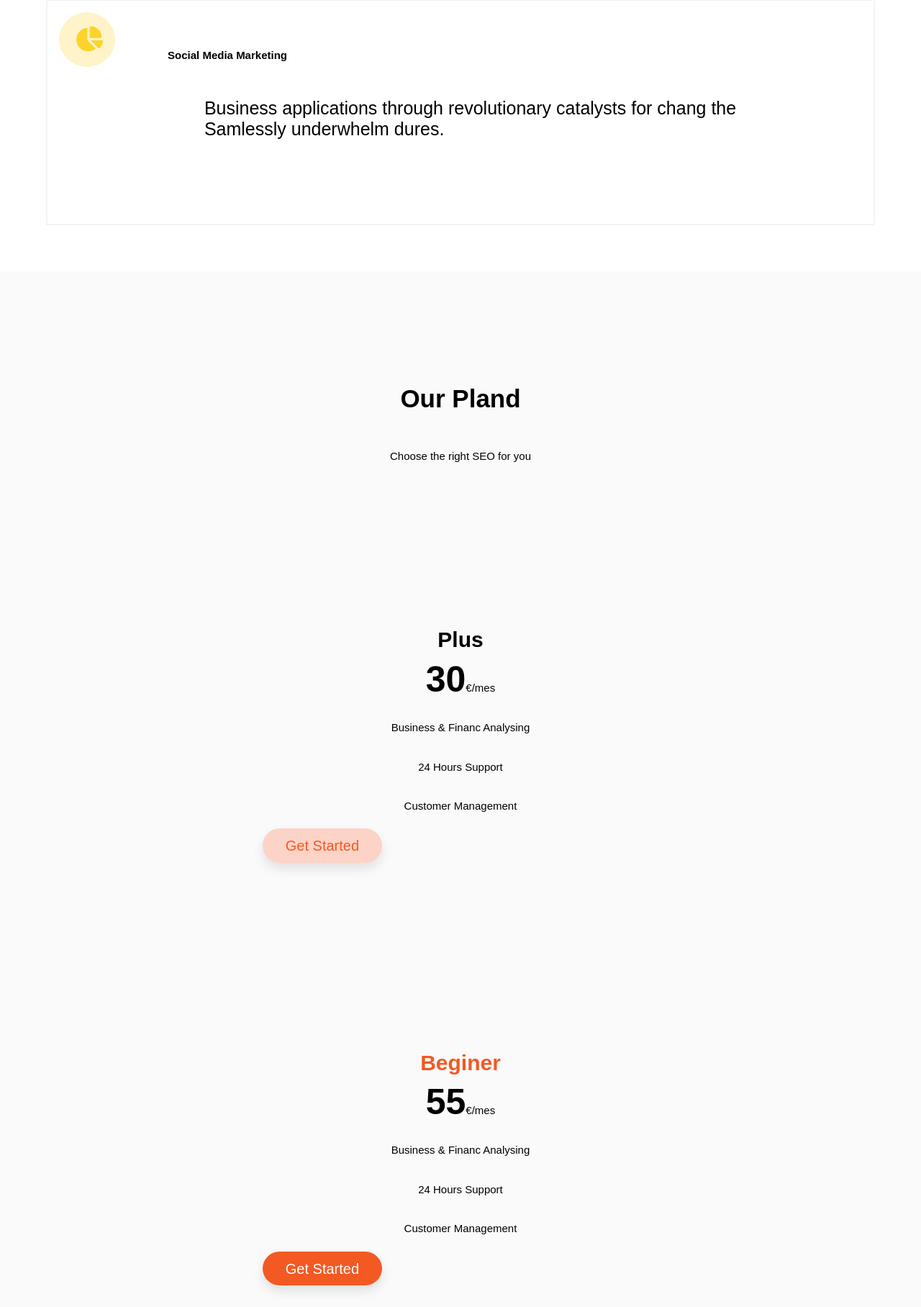
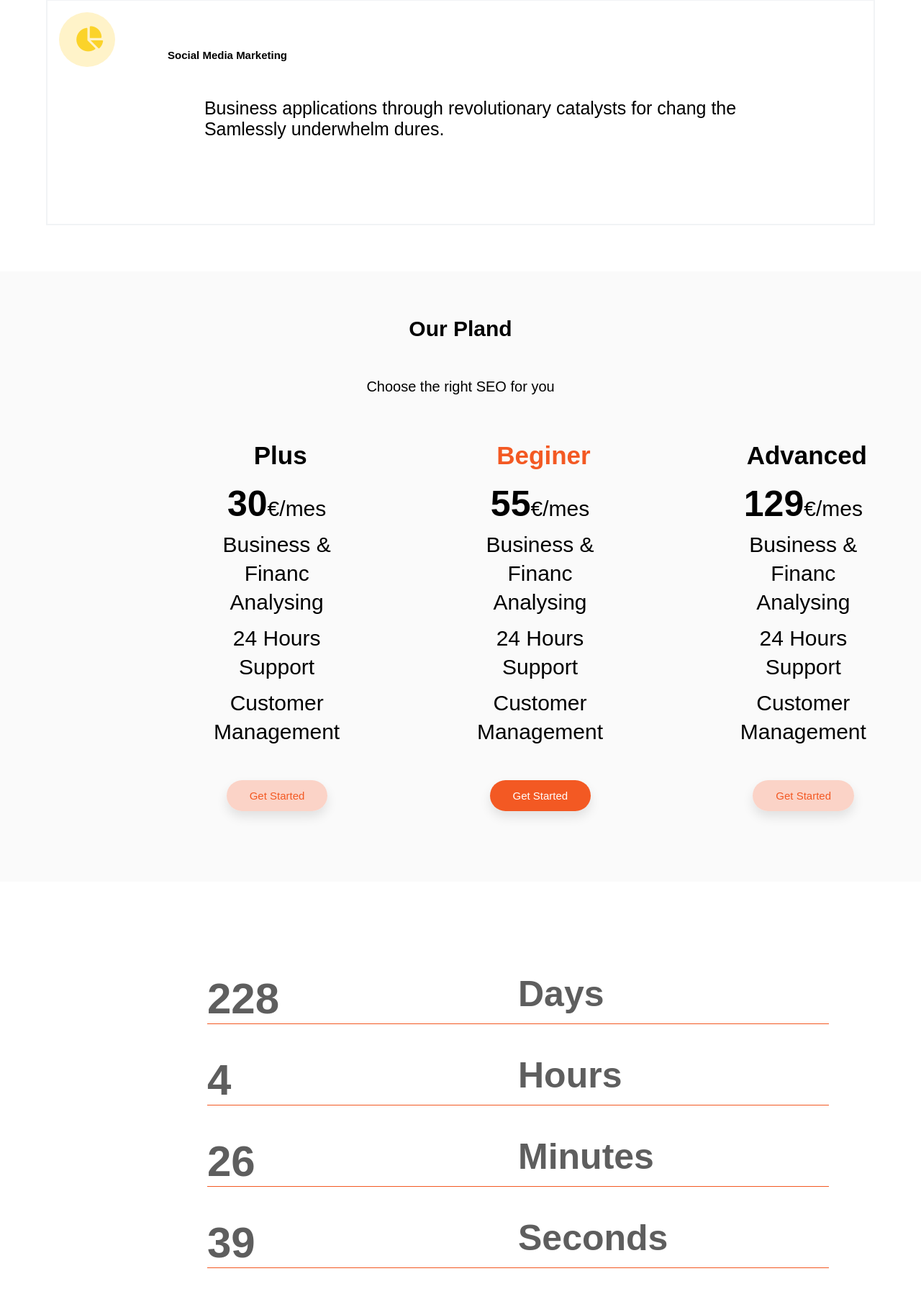
Before and after one commit to sigfriedga/project_tfg, a PHP site: page /services.html in a window 1280 px wide. Shown: the part 1921-3737 px from the top of the page at 72% size. Run offline with PHP 8.4, Linux system fonts and the light colour scheme; some libraries are stand-ins or nearby versions.

Commit message:
mediaQ for 768px and 1024px

```diff
--- a/css/main.css
+++ b/css/main.css
@@ -872,7 +872,6 @@ p {
   }
 
   .need__box {
-
     border: solid 2px var(--grey_clear);
     padding: 1rem;
   }
@@ -902,8 +901,9 @@ p {
 .plans__area--box {
   width: 60%;
   height: 280px;
-  margin: 10%;
-  padding: 10%;
+  margin: 0% 15%;
+  padding: 5%;
+  border-radius: 20px;
 }
 
 .plans__area--box:hover {
@@ -916,6 +916,7 @@ p {
 .plans__area--box h3,
 .plans__area--box p {
   text-align: center;
+  margin-left: 5%;
   line-height: 1.5rem;
 }
 
@@ -942,6 +943,90 @@ p {
 .plans__area--btn .btn__clear:hover {
   color: var(--white) !important;
   background-color: var(--btn_or);
+}
+
+@media (min-width: 768px) {
+  .plans__area {
+    padding-bottom: 5%;
+    padding-top: 5%;
+  }
+
+  .plans__area--header h2 {
+    font-size: 40px;
+  }
+
+  .plans__area--header p {
+    font-size: 30px;
+    margin-bottom: 0%;
+  }
+
+  .plans__area--box {
+    padding: 2% 10% 30% 10%;
+    margin: 5% 10% 5% 10%;
+  }
+
+  .plans__area--box:first-of-type {
+    padding: 1% 10% 20%;
+  }
+
+  .plans__area--box h3 {
+    font-size: 35px;
+  }
+
+  .plans__area--box p {
+    font-size: 30px;
+    line-height: 2.5rem;
+  }
+
+  .plans__area--btn {
+    max-width: 150%;
+    margin: 18% 5% 15% 0%;
+  }
+
+  .btn__orange {
+    margin: 20% 5% 0% 15%;
+  }
+}
+
+@media (min-width: 1024px) {
+  .plans__area {
+    padding-bottom: 5%;
+    padding-top: 3%;
+  }
+
+  .plans__area--boxes {
+    display: flex;
+    justify-content: space-evenly;
+    max-width: 90%;
+  }
+
+  .plans__area--box:first-of-type {
+    margin-left: 10%;
+    padding: 2% 7% 30% 7%;
+  }
+
+  .plans__area--box {
+    margin: 2%;
+    padding: 2% 7% 30% 7%;
+  }
+
+  .plans__area--header h2 {
+    font-size: 30px;
+  }
+
+  .plans__area--header p {
+    font-size: 20px;
+    margin-bottom: 0%;
+  }
+
+  .plans__area--btn {
+    width: 200px;
+    margin-top: 30%;
+  }
+
+  .btn__orange {
+    font-size: 15px;
+  }
 }
 
 /**CountDown**/
--- a/services.html
+++ b/services.html
@@ -102,6 +102,8 @@
     <div class="plans__area--header">
       <h2>Our Pland</h2>
       <p>Choose the right SEO for you</p>
+    </div>
+    <div class="plans__area--boxes">
       <div class="plans__area--box">
         <h3>Plus</h3>
         <p class="plans__area--price"><span>30</span>€/mes</p>
@@ -135,6 +137,7 @@
         </div>
       </div>
       <!--plans__area--box-->
+    </div>
     </div>
 
   </section>
```
